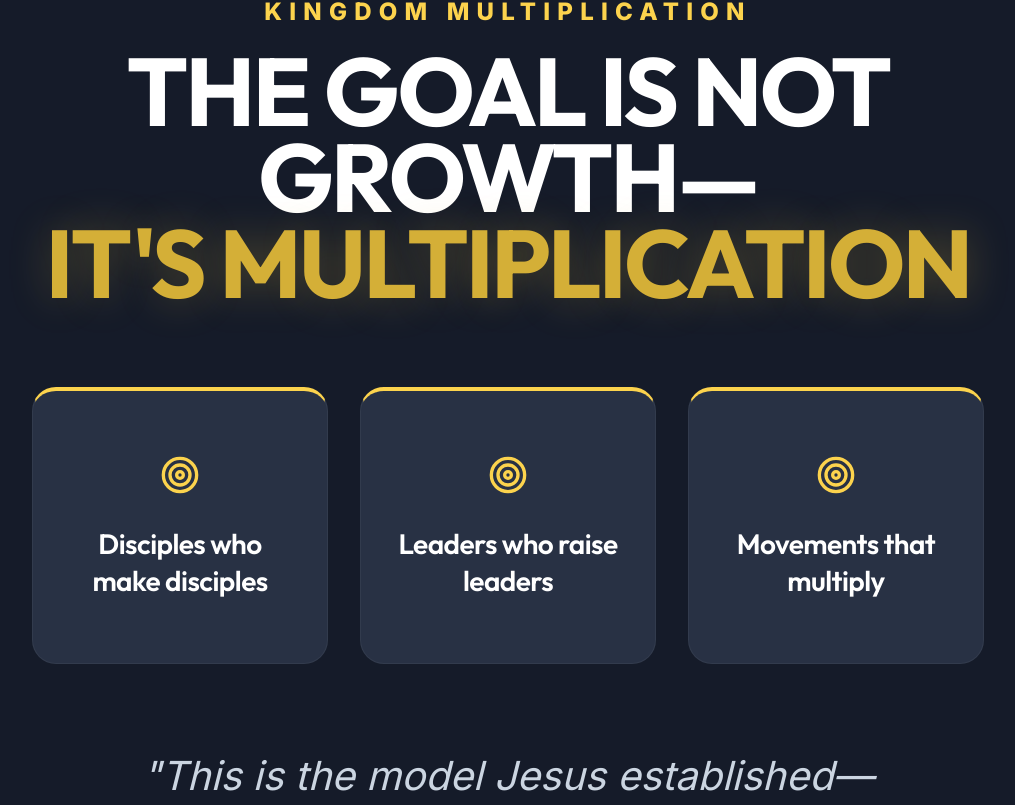
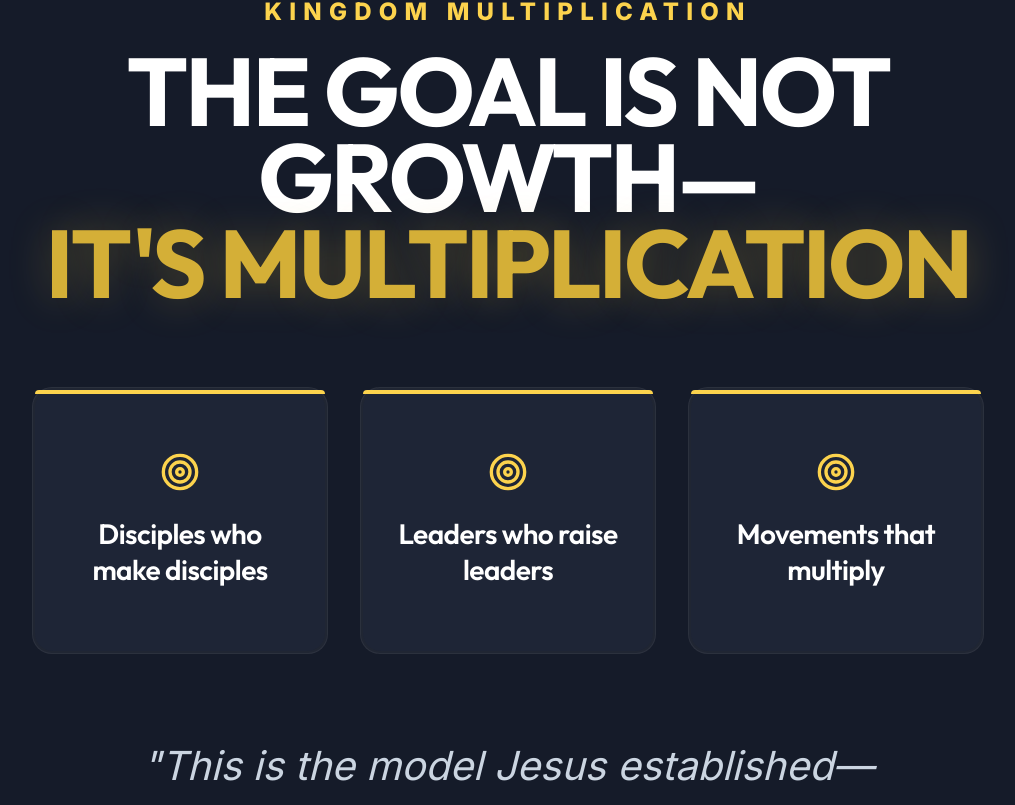
Before and after one commit to livetree/PI-main, a Next.js app: page / in a window 1280 px wide. Shown: the part 3387-4192 px from the top of the page, without its empty margins (132-1147 px from the left). Built offline with nearby package versions, Linux system fonts and the light colour scheme.

Commit message:
feat: componentize indestructible react logic layer boundaries to map universally over all active page card lists globally unifying interactive styling seamlessly completely uniformly without breaking initial sequence layout loops individually mechanically reliably optimally fully.

```diff
--- a/src/app/page.js
+++ b/src/app/page.js
@@ -4,6 +4,7 @@ import Link from 'next/link';
 import { useRef } from 'react';
 import { motion, useScroll, useTransform } from 'framer-motion';
 import { ArrowRight, TrendingUp, Zap, ChevronRight, Crown, Target, Zap as ZapIcon } from 'lucide-react';
+import MagicCard from '../components/MagicCard';
 
 export default function Home() {
   const { scrollYProgress } = useScroll();
@@ -112,69 +113,18 @@ export default function Home() {
               "Potential leaders remain undeveloped",
               "Vision stalls instead of multiplying"
             ].map((challenge, i) => (
-              <motion.div
+              <MagicCard
                 key={i}
-                initial="idle"
-                whileInView="visible"
-                viewport={{ once: true, margin: "-50px" }}
-                whileHover="hover"
-                variants={{
-                  idle: { opacity: 0, x: -150, rotate: -5 },
-                  visible: { opacity: 1, x: 0, rotate: 0, y: 0, scale: 1, boxShadow: '0 0px 0px rgba(0,0,0,0)', borderColor: 'rgba(255,255,255,0.05)', transition: { type: "spring", damping: 15, stiffness: 70, delay: i * 0.15 } },
-                  hover: { y: -8, scale: 1.02, boxShadow: '0 30px 60px rgba(0,0,0,0.5)', borderColor: 'transparent', zIndex: 50, transition: { duration: 0.3 } }
-                }}
-                className="magic-card"
-                style={{
-                  position: 'relative',
-                  backgroundColor: 'rgba(255, 255, 255, 0.05)',
-                  borderRadius: '20px',
-                  border: '1px solid rgba(255,255,255,0.05)'
-                }}
+                delay={i * 0.15}
+                initialVariant={{ opacity: 0, x: -150, rotate: -5 }}
+                visibleVariant={{ opacity: 1, x: 0, rotate: 0 }}
+                innerStyle={{ padding: '2.5rem', display: 'flex', gap: '1.5rem', alignItems: 'center' }}
               >
-                {/* LAYER 0: The DOT Outwards Overhang Track */}
-                <div style={{ position: 'absolute', top: '-4px', left: '-4px', right: '-4px', bottom: '-4px', borderRadius: '24px', overflow: 'hidden', zIndex: 0 }}>
-                    <motion.div
-                      className="spinner-anim"
-                      style={{
-                        position: 'absolute', top: '50%', left: '50%', width: 2000, height: 2000, margin: '-1000px 0 0 -1000px', pointerEvents: 'none',
-                        background: 'conic-gradient(from 0deg, transparent 0%, transparent 95%, #ffffff 100%)',
-                        filter: 'drop-shadow(0 0 6px #ffffff) drop-shadow(0 0 12px #3b82f6)'
-                      }}
-                      variants={{
-                        idle: { opacity: 0 },
-                        visible: { opacity: 0 },
-                        hover: { opacity: 1, transition: { duration: 0.4 } }
-                      }}
-                    />
+                <div style={{ background: 'rgba(212,175,55,0.1)', padding: '1rem', borderRadius: '50%', flexShrink: 0 }}>
+                  <TrendingUp color="var(--brand-primary)" size={28} style={{ transform: 'rotate(180deg)' }} />
                 </div>
-
-                {/* LAYER 1: The TAIL Sharp Tracking Track */}
-                <div style={{ position: 'absolute', top: '0', left: '0', right: '0', bottom: '0', borderRadius: '20px', overflow: 'hidden', zIndex: 1 }}>
-                  <motion.div
-                    className="spinner-anim"
-                    style={{
-                        position: 'absolute', top: '50%', left: '50%', width: 2000, height: 2000, margin: '-1000px 0 0 -1000px', pointerEvents: 'none',
-                        background: 'conic-gradient(from 0deg, transparent 0%, transparent 40%, rgba(30, 58, 138, 0.4) 75%, #1e3a8a 98%, #ffffff 100%)'
-                    }}
-                    variants={{
-                        idle: { opacity: 0 },
-                        visible: { opacity: 0 },
-                        hover: { opacity: 1, transition: { duration: 0.4 } }
-                    }}
-                  />
-                </div>
-
-                {/* LAYER 2: The INTERNAL Navy Core Mask Block */}
-                <div style={{ position: 'absolute', top: '2px', left: '2px', right: '2px', bottom: '2px', borderRadius: '18px', background: 'var(--surface)', zIndex: 2 }} />
-
-                {/* CONTENT LAYER */}
-                <div style={{ position: 'relative', zIndex: 10, padding: '2.5rem', display: 'flex', gap: '1.5rem', alignItems: 'center' }}>
-                  <div style={{ background: 'rgba(212,175,55,0.1)', padding: '1rem', borderRadius: '50%', flexShrink: 0 }}>
-                    <TrendingUp color="var(--brand-primary)" size={28} style={{ transform: 'rotate(180deg)' }} />
-                  </div>
-                  <p style={{ fontSize: '1.25rem', color: '#fff', fontWeight: 600, lineHeight: 1.5 }}>{challenge}</p>
-                </div>
-              </motion.div>
+                <p style={{ fontSize: '1.25rem', color: '#fff', fontWeight: 600, lineHeight: 1.5 }}>{challenge}</p>
+              </MagicCard>
             ))}
           </div>
         </div>
@@ -269,14 +219,17 @@ export default function Home() {
               "Leaders who raise leaders",
               "Movements that multiply"
             ].map((item, i) => (
-              <motion.div
-                key={i} variants={flyInUp} initial="hidden" whileInView="visible" viewport={{ once: true, margin: "-50px" }} transition={{ delay: i * 0.1 }}
-                whileHover={{ y: -8, scale: 1.02, boxShadow: '0 20px 40px rgba(0,0,0,0.5)', borderColor: 'rgba(212, 175, 55, 0.4)' }}
-                style={{ background: 'var(--surface-elevated)', padding: '4rem 2rem', textAlign: 'center', borderRadius: '24px', border: '1px solid rgba(255,255,255,0.05)', borderTop: '4px solid var(--brand-secondary)' }}
+              <MagicCard
+                key={i}
+                delay={i * 0.1}
+                initialVariant={{ opacity: 0, y: 150, scale: 0.85, rotateX: 10 }}
+                visibleVariant={{ opacity: 1, y: 0, scale: 1, rotateX: 0 }}
+                highlightColor="var(--brand-secondary)"
+                innerStyle={{ padding: '4rem 2rem', textAlign: 'center', height: '100%', display: 'flex', flexDirection: 'column', alignItems: 'center', justifyContent: 'center' }}
               >
                   <Target color="var(--brand-secondary)" size={40} style={{ margin: '0 auto 1.5rem' }} />
                   <h3 style={{ fontSize: '1.75rem', color: '#fff', fontWeight: 600, lineHeight: 1.3 }}>{item}</h3>
-              </motion.div>
+              </MagicCard>
             ))}
           </div>
 
@@ -307,14 +260,16 @@ export default function Home() {
               "Activate leaders into real-life obedience",
               "Equip leaders to disciple and multiply others"
             ].map((item, i) => (
-              <motion.div
-                key={i} variants={flyInRight} initial="hidden" whileInView="visible" viewport={{ once: true, margin: "-50px" }} transition={{ delay: i * 0.15 }}
-                whileHover={{ x: 15, background: 'rgba(212, 175, 55, 0.08)', borderColor: 'rgba(212, 175, 55, 0.3)' }}
-                style={{ background: 'rgba(212, 175, 55, 0.02)', padding: '2rem', display: 'flex', alignItems: 'center', gap: '1.5rem', borderRadius: '16px', border: '1px solid rgba(255,255,255,0.05)' }}
+              <MagicCard
+                key={i}
+                delay={i * 0.15}
+                initialVariant={{ opacity: 0, x: 100, y: 100 }}
+                visibleVariant={{ opacity: 1, x: 0, y: 0 }}
+                innerStyle={{ padding: '2rem', display: 'flex', alignItems: 'center', gap: '1.5rem' }}
               >
                   <ZapIcon color="var(--brand-primary)" size={24} style={{ flexShrink: 0 }} />
-                  <span style={{ fontSize: '1.5rem', color: '#fff' }}>{item}</span>
-              </motion.div>
+                  <span style={{ fontSize: '1.5rem', color: '#fff', fontWeight: 500 }}>{item}</span>
+              </MagicCard>
             ))}
           </div>
 
--- /dev/null
+++ b/src/components/MagicCard.js
@@ -0,0 +1,76 @@
+'use client';
+import { motion } from 'framer-motion';
+
+export default function MagicCard({ children, innerStyle, delay = 0, initialVariant, visibleVariant, highlightColor }) {
+  return (
+    <motion.div
+      initial="idle"
+      whileInView="visible"
+      viewport={{ once: true, margin: "-50px" }}
+      whileHover="hover"
+      className="magic-card"
+      style={{
+        position: 'relative',
+        backgroundColor: 'rgba(255, 255, 255, 0.05)',
+        borderRadius: '20px',
+        border: '1px solid rgba(255,255,255,0.05)'
+      }}
+      variants={{
+        idle: initialVariant || { opacity: 0, y: 50 },
+        visible: {
+          ...(visibleVariant || { opacity: 1, x: 0, rotate: 0, y: 0, scale: 1 }),
+          boxShadow: '0 0px 0px rgba(0,0,0,0)',
+          borderColor: 'rgba(255,255,255,0.05)',
+          transition: { type: "spring", damping: 15, stiffness: 70, delay: delay }
+        },
+        hover: { y: -8, scale: 1.02, boxShadow: '0 30px 60px rgba(0,0,0,0.5)', borderColor: 'transparent', zIndex: 50, transition: { duration: 0.3 } }
+      }}
+    >
+      {/* LAYER 0: The DOT Outwards Overhang Track */}
+      <div style={{ position: 'absolute', top: '-4px', left: '-4px', right: '-4px', bottom: '-4px', borderRadius: '24px', overflow: 'hidden', zIndex: 0 }}>
+          <motion.div
+            className="spinner-anim"
+            style={{
+              position: 'absolute', top: '50%', left: '50%', width: 2000, height: 2000, margin: '-1000px 0 0 -1000px', pointerEvents: 'none',
+              background: 'conic-gradient(from 0deg, transparent 0%, transparent 95%, #ffffff 100%)',
+              filter: 'drop-shadow(0 0 6px #ffffff) drop-shadow(0 0 12px #3b82f6)'
+            }}
+            variants={{
+              idle: { opacity: 0 },
+              visible: { opacity: 0 },
+              hover: { opacity: 1, transition: { duration: 0.4 } }
+            }}
+          />
+      </div>
+
+      {/* LAYER 1: The TAIL Sharp Tracking Track */}
+      <div style={{ position: 'absolute', top: '0', left: '0', right: '0', bottom: '0', borderRadius: '20px', overflow: 'hidden', zIndex: 1 }}>
+        <motion.div
+          className="spinner-anim"
+          style={{
+              position: 'absolute', top: '50%', left: '50%', width: 2000, height: 2000, margin: '-1000px 0 0 -1000px', pointerEvents: 'none',
+              background: 'conic-gradient(from 0deg, transparent 0%, transparent 40%, rgba(30, 58, 138, 0.4) 75%, #1e3a8a 98%, #ffffff 100%)'
+          }}
+          variants={{
+              idle: { opacity: 0 },
+              visible: { opacity: 0 },
+              hover: { opacity: 1, transition: { duration: 0.4 } }
+          }}
+        />
+      </div>
+
+      {/* LAYER 2: The INTERNAL Navy Core Mask Block */}
+      <div style={{ position: 'absolute', top: '2px', left: '2px', right: '2px', bottom: '2px', borderRadius: '18px', background: 'var(--surface)', zIndex: 2 }} />
+
+      {/* LAYER 3: Optional Highlight Top Bar inside Core */}
+      {highlightColor && (
+        <div style={{ position: 'absolute', top: '2px', left: '2px', right: '2px', height: '4px', borderTopLeftRadius: '18px', borderTopRightRadius: '18px', background: highlightColor, zIndex: 3 }} />
+      )}
+
+      {/* CONTENT LAYER purely unperturbed by underlying physics layer boundaries */}
+      <div style={{ position: 'relative', zIndex: 10, ...innerStyle }}>
+        {children}
+      </div>
+    </motion.div>
+  );
+}
```
